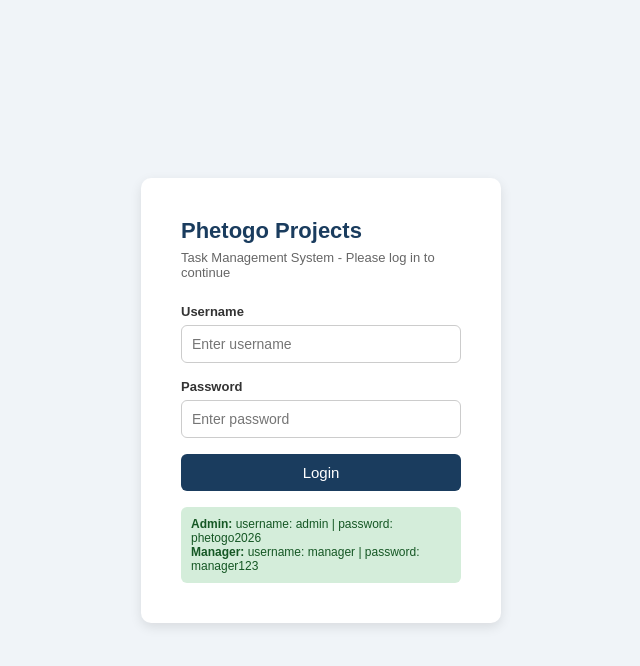
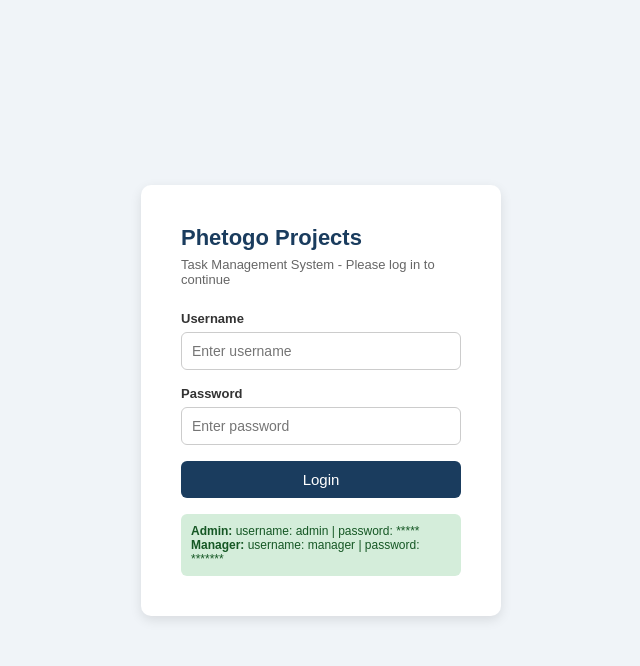
Before and after one commit to sihlebaruza/Phetogoprojects, a Flask app: page / in a window 1280 px wide. Shown: the top 666 px of the page, without its empty margins (319-959 px from the left). Run offline with Flask 3, Linux system fonts and the light colour scheme.

Commit message:
Update login.html

```diff
--- a/templates/login.html
+++ b/templates/login.html
@@ -31,8 +31,8 @@
       <button type="submit">Login</button>
     </form>
     <div class="credentials">
-      <strong>Admin:</strong> username: admin | password: phetogo2026<br>
-      <strong>Manager:</strong> username: manager | password: manager123
+      <strong>Admin:</strong> username: admin | password: *****<br>
+      <strong>Manager:</strong> username: manager | password: *******
     </div>
   </div>
 </body>
```
